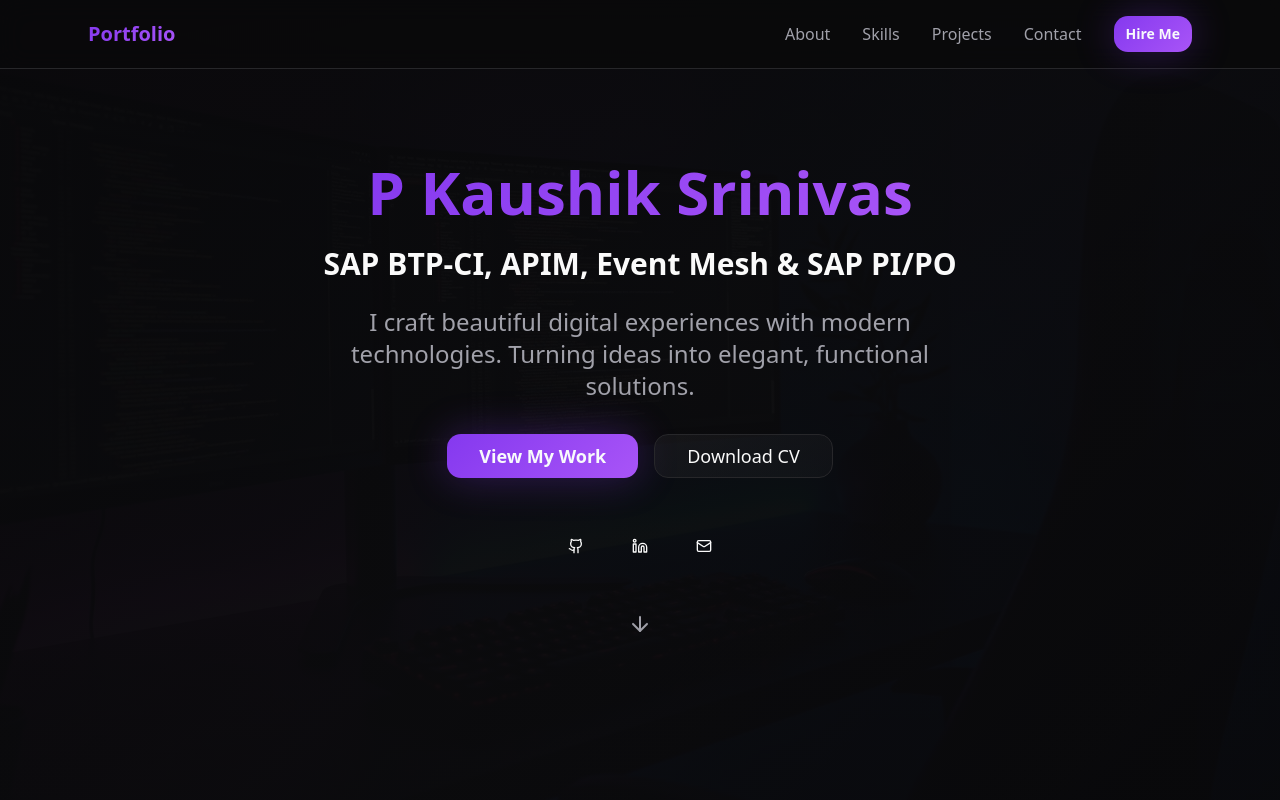
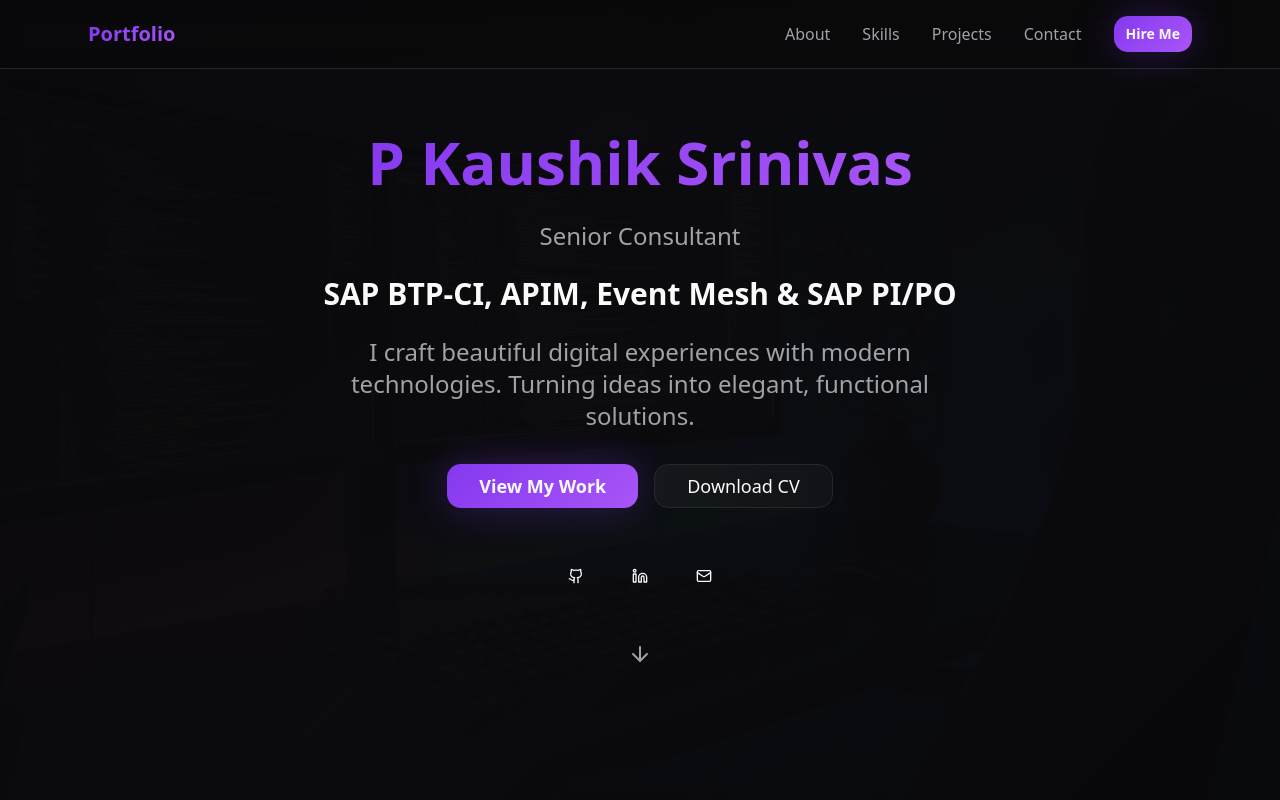
Before and after one commit to pksrinivas/pksrinivas-portfolio, a React (Vite) app: page / in a window 1280 px wide. Shown: the top 800 px of the page. Built offline with nearby package versions, Linux system fonts and the light colour scheme.

Commit message:
Update Hero Section
Add "Senior Consultant" below "P Kaushik Srinivas" in the hero section.

```diff
--- a/src/components/Hero.tsx
+++ b/src/components/Hero.tsx
@@ -21,6 +21,10 @@ const Hero = () => {
             <h1 className="text-4xl md:text-6xl font-bold mb-6">
               <span className="bg-gradient-primary bg-clip-text text-transparent">
                 P Kaushik Srinivas
+              </span>
+              <br />
+              <span className="text-muted-foreground text-xl md:text-2xl font-normal">
+                Senior Consultant
               </span>
               <br />
               <span className="text-foreground text-2xl md:text-3xl">
```
